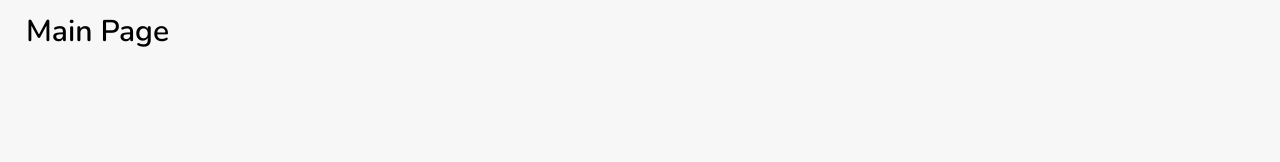
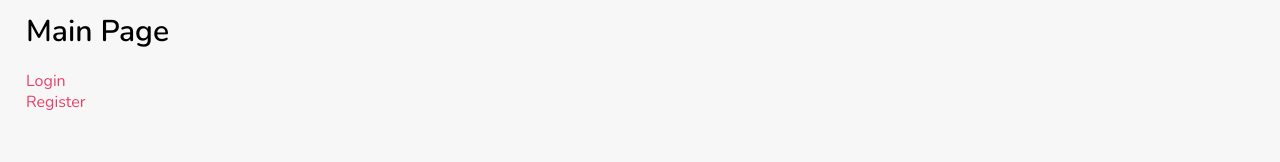
Before and after one commit to SwetlanaAng/ecommerce-app, a React (Vite) app: page / in a window 1280 px wide. Shown: the part 138-300 px from the top of the page. Built offline with nearby package versions, Linux system fonts and the light colour scheme.

Commit message:
feat: add links on main page

```diff
--- a/src/pages/home/Home.tsx
+++ b/src/pages/home/Home.tsx
@@ -1,9 +1,13 @@
 import React from 'react';
+import { Link } from 'react-router-dom';
 
 const Home: React.FC = () => {
   return (
     <div className="home-page">
       <h1>Main Page</h1>
+      <Link to="/login">Login</Link>
+      <br />
+      <Link to="/register">Register</Link>
     </div>
   );
 };
```
